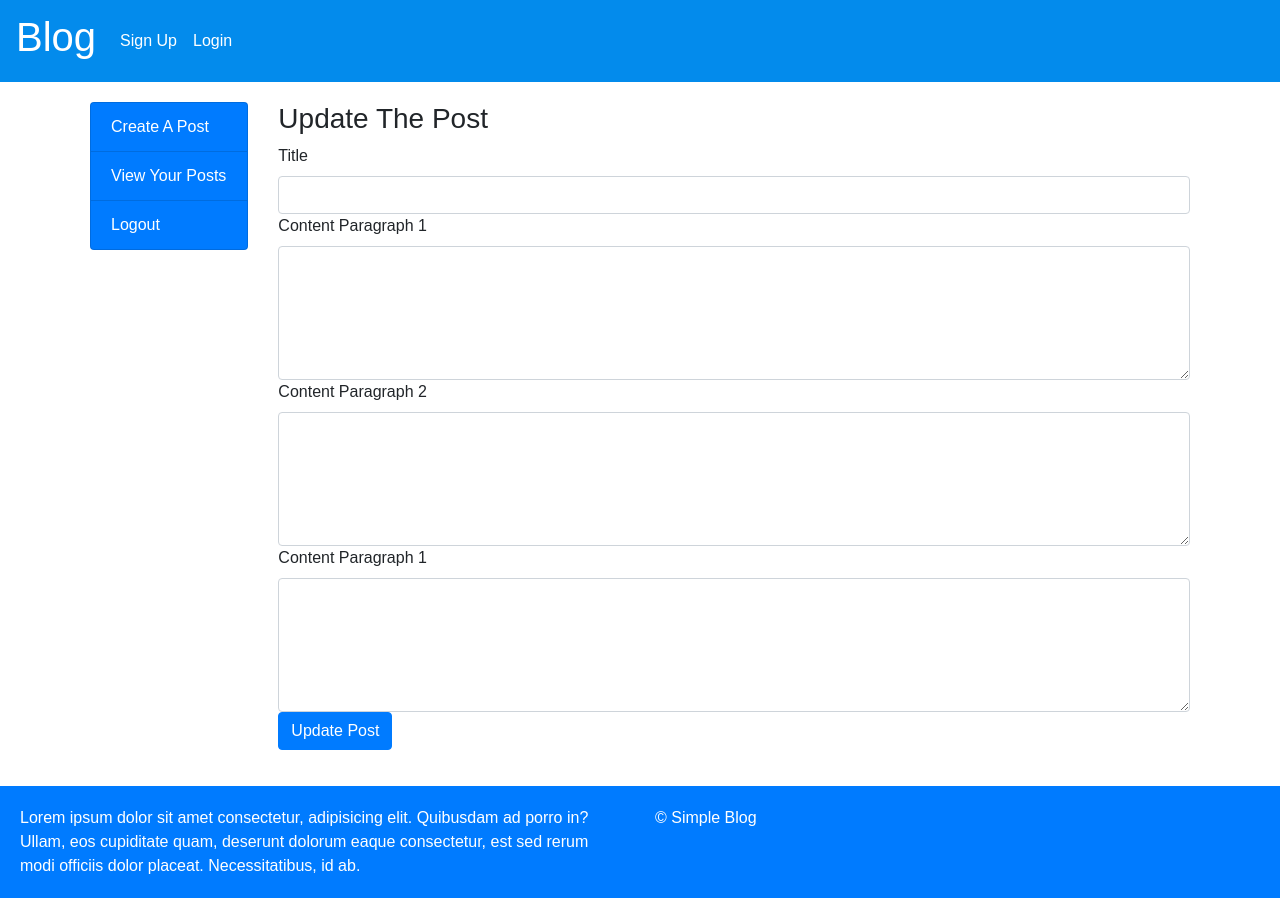
After one commit to jod35/fun-blog, a Flask app: template simple_blog/templates/update.html in a window 1280 px wide. The commit adds this page. Run offline with Flask 2, Linux system fonts and the light colour scheme; the template is opened without the code that fills it, so the values that code supplies are empty; some libraries are stand-ins or nearby versions.

Commit message:
started on the CRUD operations

```diff
--- a/simple_blog/templates/base.html
+++ b/simple_blog/templates/base.html
@@ -3,11 +3,10 @@
 <head>
     <meta charset="UTF-8">
     <meta name="viewport" content="width=device-width, initial-scale=1.0">
-    <link rel="stylesheet" href="{{ url_for('static',filename='css/bootstrap.min.css') }}">
+    <link rel="stylesheet" href="../static/css/fontawesome.min.css">
+    <link rel="stylesheet" href="../static/css/bootstrap.min.css">
     <link rel="stylesheet" href="{{ url_for('static',filename='css/main.css') }}">
 
-    <link rel="stylesheet" href="https://stackpath.bootstrapcdn.com/font-awesome/4.7.0/css/font-awesome.min.css">
-    <link href="https://fonts.googleapis.com/css?family=Dosis&display=swap" rel="stylesheet">
 
     {% block title %}
         {% if title %}
--- a/simple_blog/templates/home.html
+++ b/simple_blog/templates/home.html
@@ -22,7 +22,7 @@
             {% for post in posts %}
             <td>{{post.title}}</td>
             <td>{{ post.date_created.strftime("%D %M %Y")}}</td>
-            <td class=""><a href="" class=""><i class="fa fa-edit fa-2x success"></i></a></td>
+            <td class=""><a href="/update/{{post.id}}" class=""><i class="fa fa-edit fa-2x success"></i></a></td>
             <td class=""><a href=""><i class="fa fa-trash fa-2x danger" ></i></a></td>
         {% endfor %}
          </tr>
--- /dev/null
+++ b/simple_blog/templates/update.html
@@ -0,0 +1,29 @@
+{% extends 'base.html' %}
+{% block body %}
+<div class="row">
+<div class="col md-4 ">
+    <ul class="list-group">
+        <li class="list-group-item bg-primary"><a href="{{url_for('create_post')}}">Create A Post</a></li>
+        <li class="list-group-item bg-primary"><a href="{{url_for('home_page')}}">View Your Posts</a></li>
+        <li class="list-group-item bg-primary"><a href="{{ url_for('logout') }}">Logout</a></li>
+    </ul>
+</div>
+<div class="col col-md-10">
+    <h3>Update The Post</h3>
+    <form action="/update/{{post_to_update.id}}>" method="post">
+    <div class="form-group">
+        <label for="post_title">Title</label>
+        <input type="text" name="post_title" id="" class="form-control" value="{{post_to_update.title}}">
+        <label for="post_content">Content Paragraph 1</label>
+        <textarea name="post_content" id="" cols="30" rows="5" class="form-control">{{post_to_update.content_paragraph}}</textarea>
+        <label for="post_content2">Content Paragraph 2</label>
+        <textarea name="post_content2" id="" cols="30" rows="5" class="form-control">{{post_to_update.content_paragraph2}}</textarea>
+        <label for="post_content3">Content Paragraph 1</label>
+        <textarea name="post_content3" id="" cols="30" rows="5" class="form-control">{{post_to_update.content_paragraph3}}</textarea>
+        <input type="submit" value="Update Post" class="btn btn-primary">
+    </div>
+    </form>
+</div>
+</div>
+
+{% endblock body %}
```
Also changed, not shown: simple_blog/views.py (+9 -0 lines), 1 other file.
